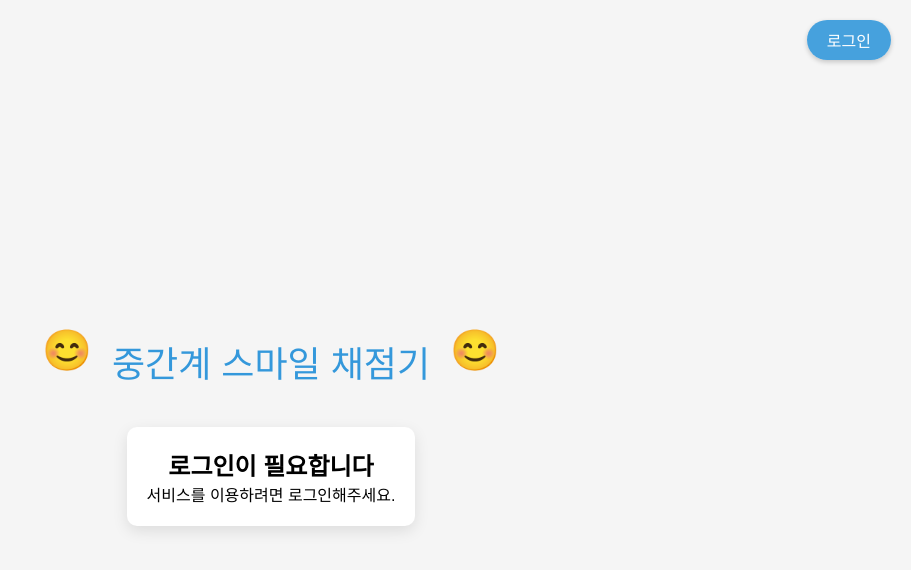
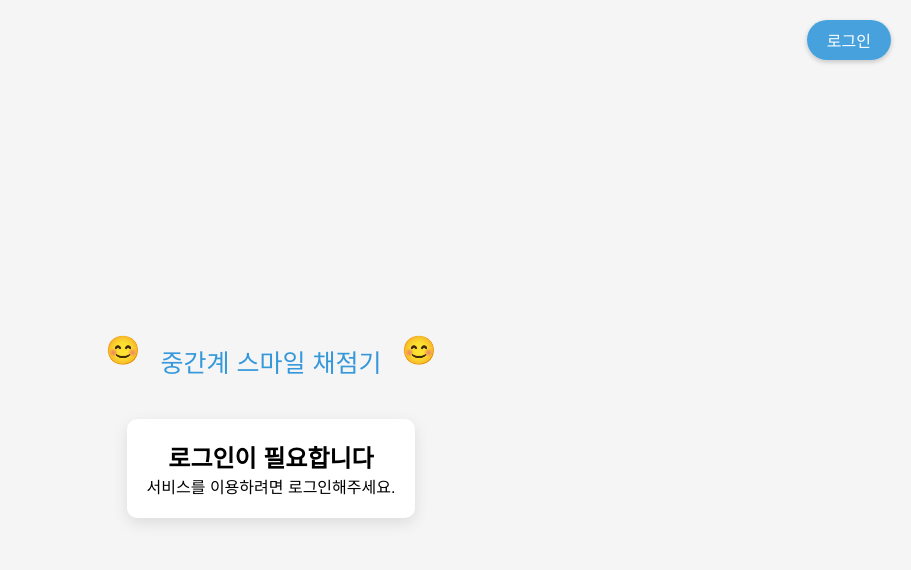
Before and after one commit to bcshine/smile_C, a plain HTML site: page index.html in a window 1280 px wide. Shown: the whole page, without its empty margins (369-1280 px from the left). Drawn offline with Linux system fonts and the light colour scheme; no server answers; a web font is replaced by a local one.

Commit message:
Ver3,58
스마일채점기 글자 사이즈 작게

```diff
--- a/index.html
+++ b/index.html
@@ -563,14 +563,14 @@
 
         .page-title span.title-text {
             font-family: 'BMJUA', sans-serif;
-            font-size: 36px;
+            font-size: 25px; /* 36px에서 30% 감소 */
             font-weight: normal;
             color: #3498db;
             white-space: nowrap;
         }
 
         .emoji {
-            font-size: 40px;
+            font-size: 28px; /* 40px에서 30% 감소 */
             animation: bounce 2s infinite;
         }
 
```
